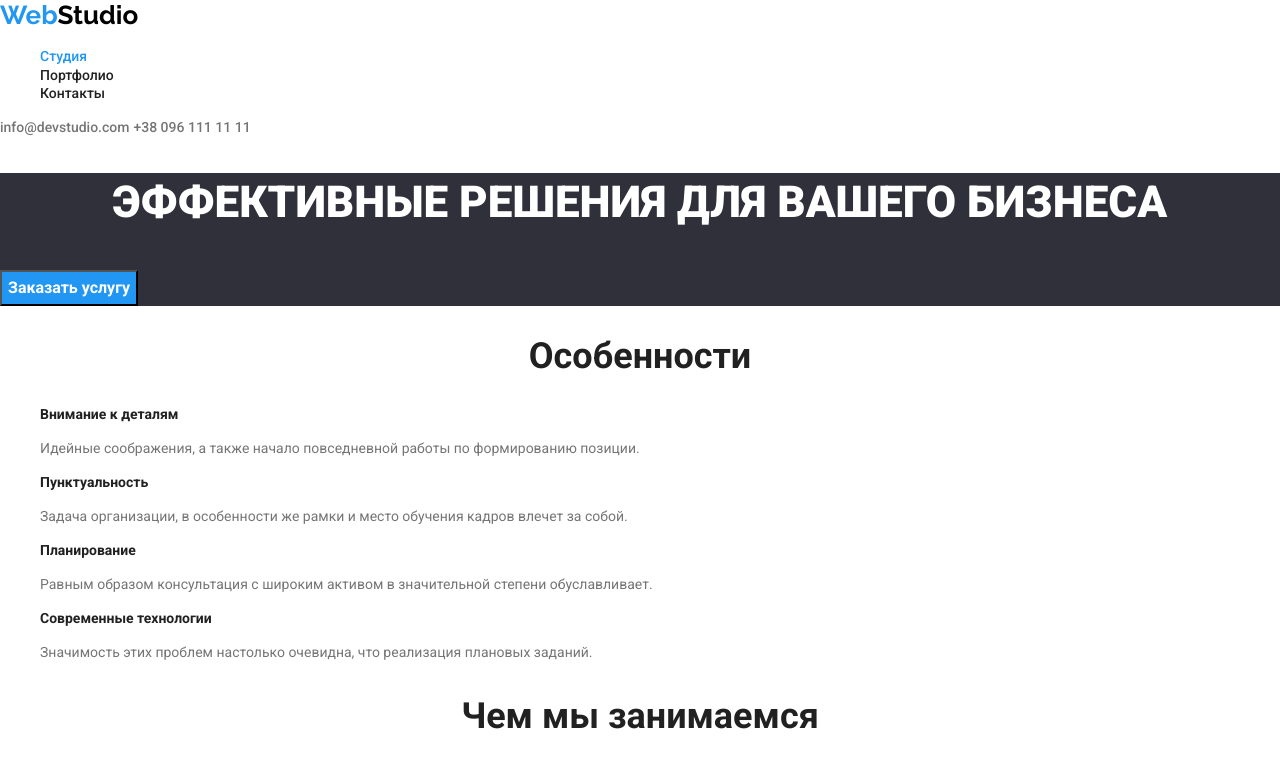
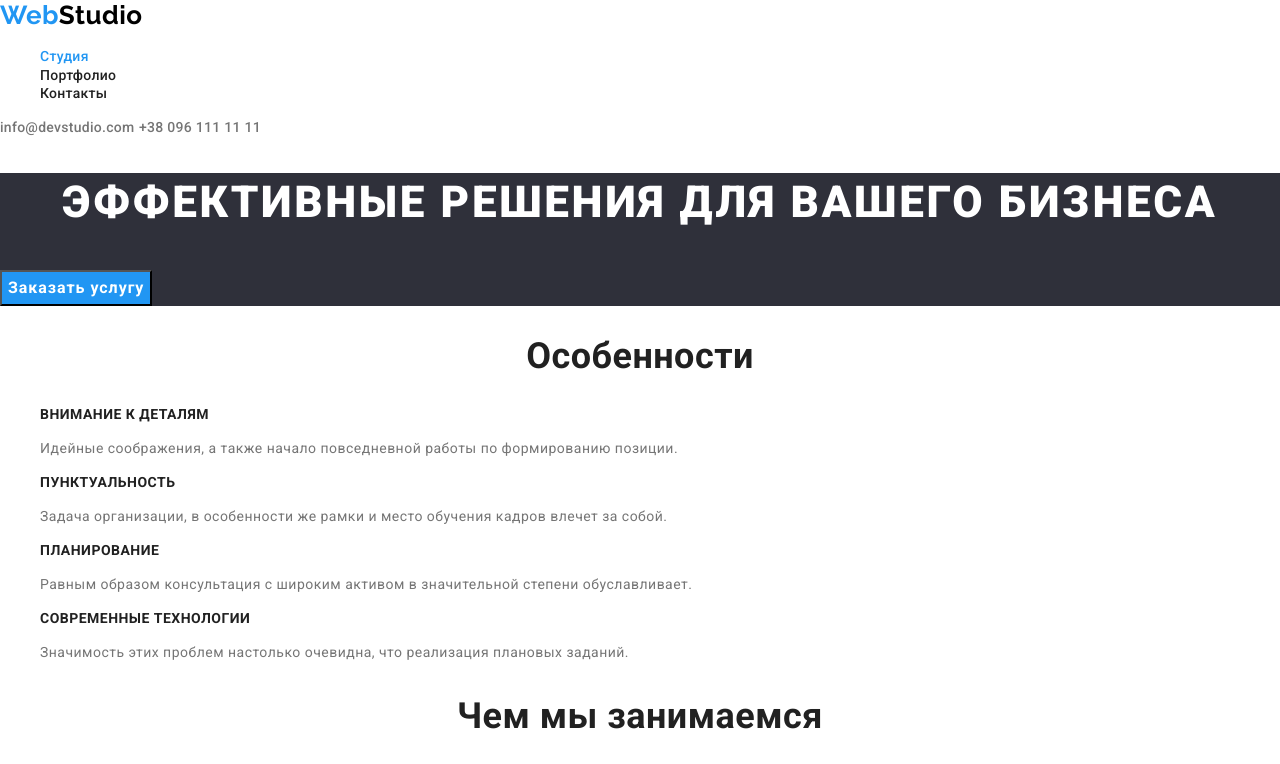
Before and after one commit to axeholder/goit-markup-hw-02, a plain HTML site: page index.html in a window 1280 px wide. Shown: the top 764 px of the page. Drawn offline with nearby package versions, Linux system fonts and the light colour scheme.

Commit message:
правит интервал межбуквенный
Правки по замечаниям ментора

```diff
--- a/css/styles.css
+++ b/css/styles.css
@@ -8,6 +8,7 @@ body {
   background-color: #ffffff;
   color: #757575;
   font-family: Roboto, sans-serif;
+  letter-spacing: 0.03em;
 }
 /* основной цвет текста 757575, 100 % */
 /* вторичный цвет текста 212121, 100 % */
@@ -46,6 +47,7 @@ ul {
   font-weight: 500;
   font-size: 14px;
   line-height: 1.14;
+  letter-spacing: 0.02em;
 }
 
 .site-nav a.current {
@@ -64,6 +66,7 @@ ul {
   font-weight: 500;
   font-size: 14px;
   line-height: 1.14;
+  letter-spacing: 0.02em;
 }
 
 .contact-me:hover,
@@ -80,9 +83,8 @@ ul {
   font-weight: 900;
   font-size: 44px;
   line-height: 1.36;
-
+  letter-spacing: 0.06em;
   text-align: center;
-
   text-transform: uppercase;
 }
 
@@ -94,6 +96,7 @@ ul {
   font-weight: 700;
   font-size: 16px;
   line-height: 1.87;
+  letter-spacing: 0.06em;
 }
 
 /* особенности */
@@ -110,6 +113,7 @@ ul {
   font-weight: 700;
   font-size: 14px;
   line-height: 1.14;
+  text-transform: uppercase;
 }
 
 .features-list .text {
@@ -181,6 +185,7 @@ footer {
   font-weight: 700;
   font-size: 18px;
   line-height: 2;
+  letter-spacing: 0.06em;
 }
 
 .portfolio-list p {
```
Also changed, not shown: portfolio.html (+1 -1 lines).
